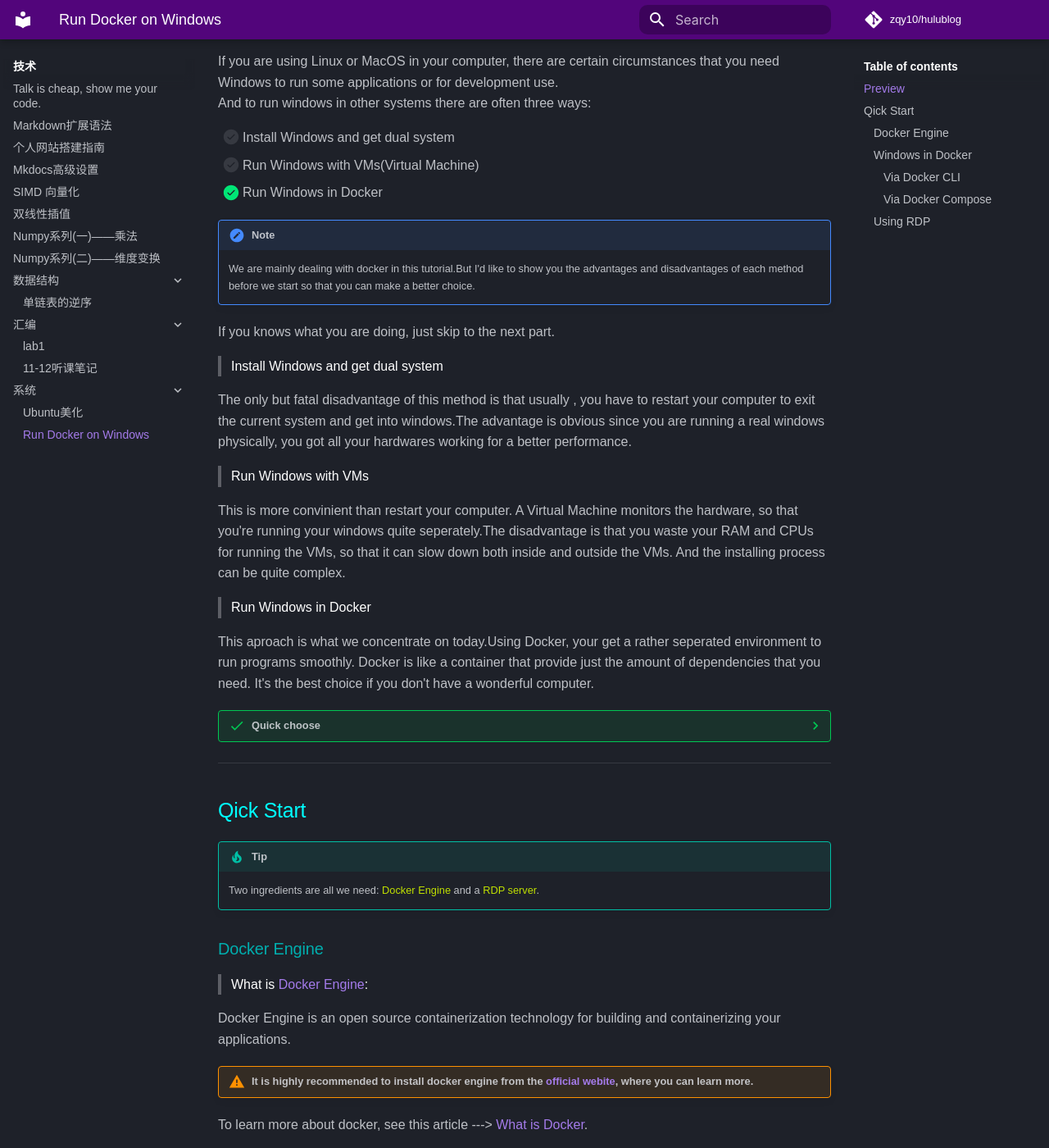
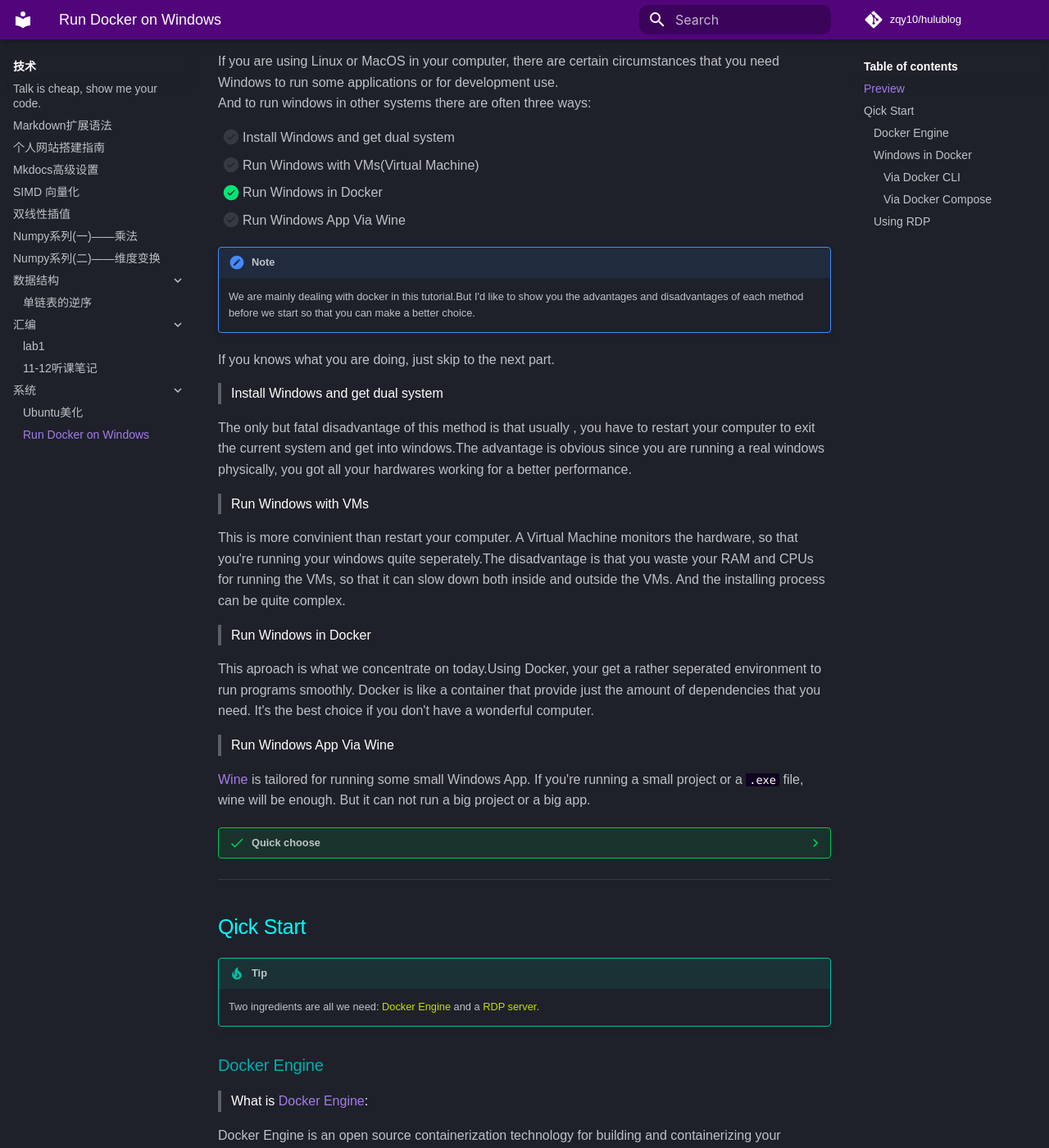
Before and after one commit to zqy10/hulublog, an MkDocs documentation site: the page built from docs/技术/系统/2025-04-11.md, in a window 1280 px wide and 1400 px high, scrolled down 418 px. Shown: the whole window at 82% size. Built offline with MkDocs 1.6.1 and Material for MkDocs 9.7.7, drawn with Linux system fonts in a browser that asks for light colours; emoji names are drawn with the system emoji font; comment, search, counter and statistics services are not loaded; a style sheet for code colours, icons or effects is not loaded.

Commit message:
docker-windows revise

```diff
--- a/docs/技术/系统/2025-04-11.md
+++ b/docs/技术/系统/2025-04-11.md
@@ -17,6 +17,7 @@
 - [ ] Install Windows and get dual system
 - [ ] Run Windows with VMs(Virtual Machine)
 - [x] Run Windows in Docker
+- [ ] Run Windows App Via Wine
 
 !!!note
     We are mainly dealing with docker in this tutorial.But I'd like to show you the advantages and disadvantages of each method before we start so that you can make a better choice.
@@ -35,10 +36,15 @@
 
 This aproach is what we concentrate on today.Using Docker, your get a rather seperated environment to run programs smoothly. Docker is like a container that provide just the amount of dependencies that you need. It's the best choice if you don't have a wonderful computer.
 
+> Run Windows App Via Wine
+
+[Wine](https://www.winehq.org/) is tailored for running some small Windows App. If you're running a small project or a `.exe` file, wine will be enough. But it can not run a big project or a big app.
+
 ???success "Quick choose"
     If you don't mind restart everytime you want to use Windows, choose "Install Windows and get dual system"
     If you have a good computer and a good tutorial, choose VMs
     If you just want to run some windows applications, try docker.
+    If you just want to run a `.exe` file, try wine.
 
 ---
 ## Qick Start
```
